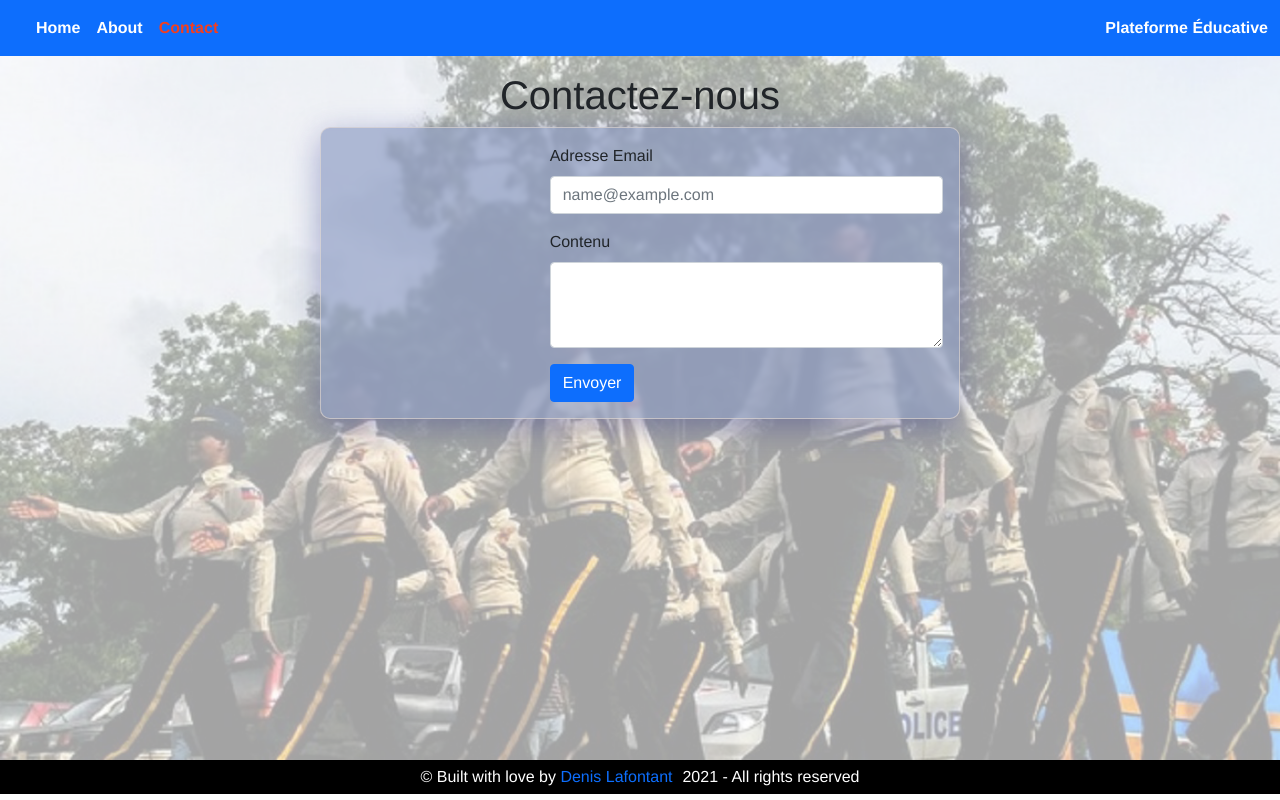
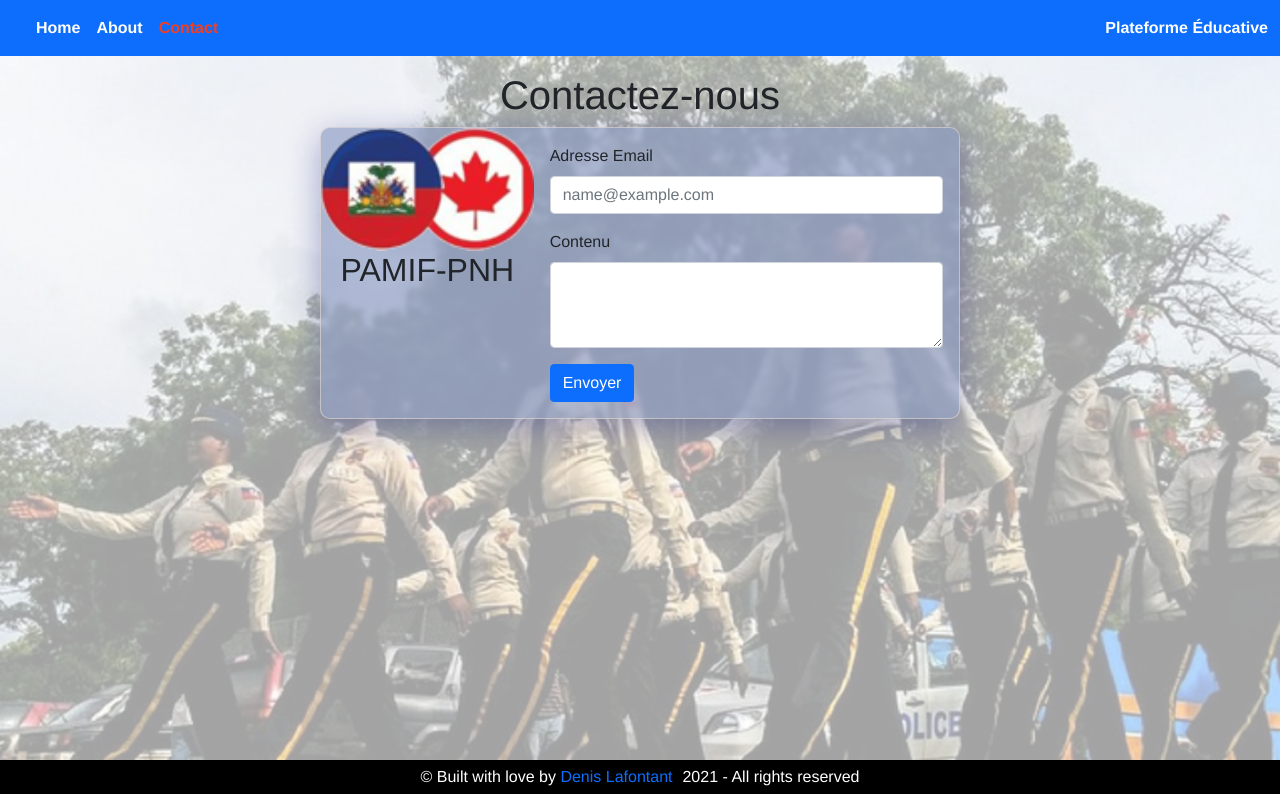
Before and after one commit to icebox827/pamif, a Vue app: page /contact in a window 1280 px wide. Built offline with nearby package versions, Linux system fonts and the light colour scheme.

Commit message:
Update contact form

```diff
--- a/src/components/ContactForm.vue
+++ b/src/components/ContactForm.vue
@@ -5,7 +5,8 @@
         <div class="card mb-3" style="max-width: 640px;">
           <div class="row g-0">
             <div class="col-md-4">
-              <!-- <img src="..." class="img-fluid rounded-start" alt="..."> -->
+              <img src="../assets/LOGO.png" class="img-fluid rounded-start" alt="Logo">
+              <h2>PAMIF-PNH</h2>
             </div>
             <div class="col-md-8">
               <div class="card-body">
@@ -26,21 +27,6 @@
             </div>
           </div>
         </div>
-        <!-- <div class="card" style="width: 34rem;">
-          <form action="">
-            <fieldset>
-              <div class="mb-3">
-                <label for="exampleFormControlInput1" class="form-label">Adresse Email</label>
-                <input type="email" class="form-control" id="exampleFormControlInput1" placeholder="name@example.com">
-              </div>
-              <div class="mb-3">
-                <label for="exampleFormControlTextarea1" class="form-label">Contenu</label>
-                <textarea class="form-control" id="exampleFormControlTextarea1" rows="3"></textarea>
-              </div>
-              <button type="submit" class="btn btn-primary">Envoyer</button>
-            </fieldset>
-          </form>
-        </div> -->
     </div>
   </section>
 </template>
@@ -82,4 +68,14 @@ h1 {
   backdrop-filter: blur( 2.5px );
   -webkit-backdrop-filter: blur( 2.5px );
 }
+
+.card img {
+  width: 20rem;
+  margin-left: auto;
+  margin-right: auto;
+}
+
+.card h2 {
+  text-align: center;
+}
 </style>
```
